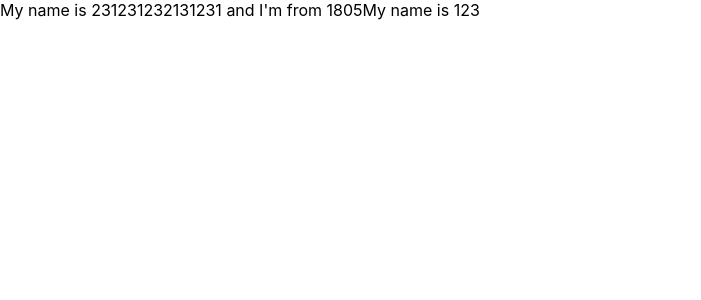
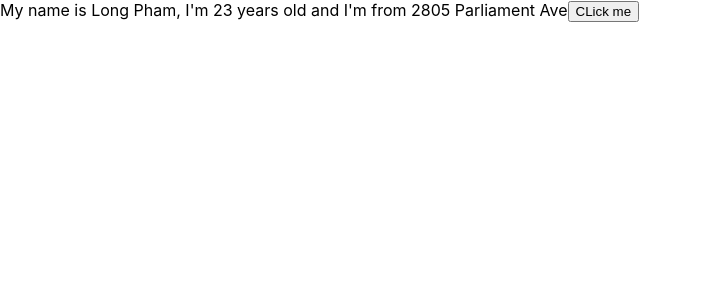
Before and after one commit to longpdev/test-demo-react, a React (Create React App) app: page / in a window 1280 px wide. Shown: the top 300 px of the page, without its empty margins (0-701 px from the left). Built offline with nearby package versions, Linux system fonts and the light colour scheme.

Commit message:
React state, merge state

```diff
--- a/src/App.js
+++ b/src/App.js
@@ -8,20 +8,38 @@ import React from 'react';
 class App extends React.Component {
 
   state = {
-    name: "231231232131231",
-    address: '1805',
+    name: "Long Pham",
+    address: '2805 Parliament Ave',
     age: 23
   };
 
-  abc = {
-    name: "123"
+
+  handleClick(event) {
+    console.log('click')
+    console.log("My name is", this.state.name)
+
+    this.setState({
+      name: 'Rocky',
+    })
+
+    this.setState({
+      age: Math.floor((Math.random() * 100) + 1)
+
+    })
   }
+
+  // handleOnMouseOver(event) {
+  //   console.log(event);
+  // }
 
   render() {
     return (
       <div>
-        My name is {this.state.name} and I'm from {this.state.address}
-        My name is {this.abc.name}
+        My name is {this.state.name}, I'm {this.state.age} years old and I'm from {this.state.address}
+
+        {/*
+        <button onMouseOver={this.handleOnMouseOver}>Hover me</button> */}
+        <button onClick={(event) => this.handleClick(event)}>CLick me</button>
       </div>
     )
   }
```
